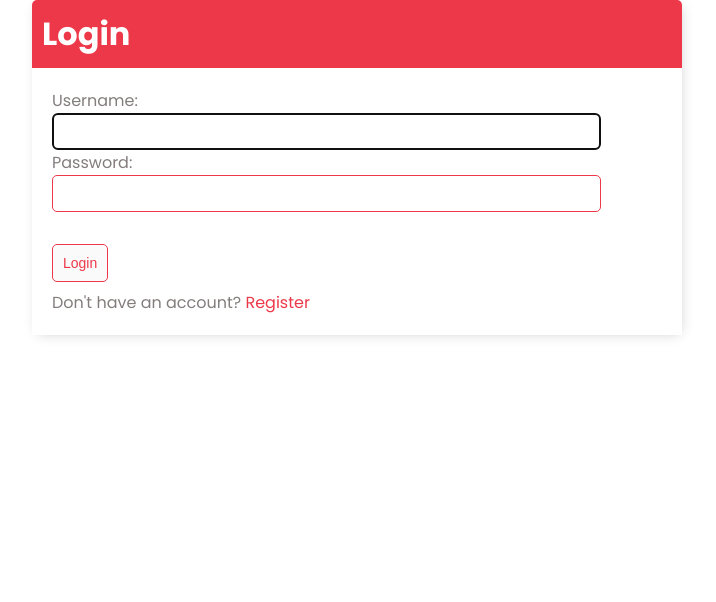
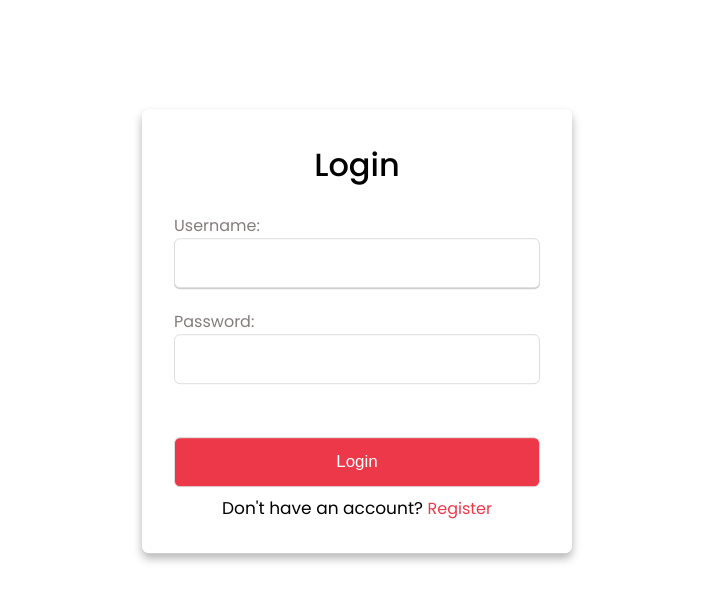
Before and after one commit to jopanmatthew/django-ecommerce, a Django app: page /login/ in a window 1280 px wide. Shown: the part 117-719 px from the top of the page, without its empty margins (283-999 px from the left). Run offline with Django 4.2, Linux system fonts and the light colour scheme.

Commit message:
new changes

```diff
--- a/static/css/main.css
+++ b/static/css/main.css
@@ -658,54 +658,91 @@ td .subtotal {
 }
 
 .container-2 {
-  max-width: 650px;
-  margin: auto;
-  background-color: #fff;
-  --webkit-box-shadow: 2px 2px 13px -4px rgba(0, 0, 0, 0.21);
-  box-shadow: 2px 2px 13px -4px rgba(0, 0, 0, 0.21);
+  position: absolute;
+  top: 50%;
+  left: 50%;
+  transform: translate(-50%,-50%);
+  max-width: 430px;
+  width: 100%;
+  border-radius: 7px;
+  box-shadow: 0 5px 10px rgba(0,0,0,0.3);
+  margin-top: 3rem;
 }
 
-.header-bar {
-  display: flex;
-  justify-content: space-between;
-  color: #fff;
-  padding: 10px;
-  border-radius: 5px 5px 0 0;
-  background: linear-gradient(90deg, #ed3849 0%, #ed3849 43%, #ed3849 100%);
+.container-2 .form{
+  padding: 2rem;
 }
 
-.header-bar a {
-  color: rgb(247, 247, 247);
+.form header{
+  font-size: 2rem;
+  font-weight: 500;
+  text-align: center;
+  margin-bottom: 1.5rem;
+}
+
+.form input{
+  height: 50px;
+  width: 100%;
+  padding: 0 15px;
+  font-size: 17px;
+  margin-bottom: 1.3rem;
+  border: 1px solid #ddd;
+  border-radius: 6px;
+  outline: none;
+}
+
+.form input:focus{
+  box-shadow: 0 1px 0 rgba(0,0,0,0.2);
+}
+
+.form a{
+  font-size: 16px;
+  color: var(--primary-color);
   text-decoration: none;
 }
 
-.card-body {
-  padding: 20px;
-  color: #4b5156;
+.form a:hover{
+  text-decoration: underline;
 }
 
-.card-body a {
-  color: #ed3849;
+.form input.button{
+  color: #fff;
+  background: #009579;
+  font-size: 1.2rem;
+  font-weight: 500;
+  letter-spacing: 1px;
+  margin-top: 1.7rem;
+  cursor: pointer;
+  transition: 0.4s;
+}
+
+.form input.button:hover{
+  background: #006653;
+}
+
+.signup{
+  font-size: 17px;
+  text-align: center;
+}
+
+.signup label{
+  color: #009579;
+  cursor: pointer;
+}
+
+.signup label:hover{
+  text-decoration: underline;
 }
 
 .btn-acc {
   border: 1px solid #ed3849;
-  background-color: #FAFAFA;
-  color: #ed3849;
+  background-color: var(--primary-color);
+  color: #fff;
   padding: 10px;
   font-size: 14px;
   border-radius: 5px;
   cursor: pointer;
   text-decoration: none;
-}
-
-input[type=text],
-input[type=password],
-textarea {
-  border: 1px solid #ed3849;
-  border-radius: 5px;
-  padding: 10px;
-  width: 90%;
 }
 
 .container-3 {
--- a/store/templates/store/login.html
+++ b/store/templates/store/login.html
@@ -4,17 +4,18 @@
 
 {% block content %}
     <div class="container-2">
-        <div class="header-bar">
-            <h1>Login</h1>
+        <div class="login form">
+            <header>Login</header>
+            <form method="POST">
+                {% csrf_token %}
+                {{ form.as_p }}
+                <input class="btn-acc" type="Submit" value="Login" style="margin: 2rem 0 .5rem 0;">
+            </form>
+            <div class="signup">
+                <span class="signup">Don't have an account?
+                    <label for="check"> <a href="{% url 'register' %}">Register</a></label>
+                </span>
             </div>
-
-            <div class="card-body">
-                <form method="POST">
-                    {% csrf_token %}
-                    {{ form.as_p }}
-                    <input class="btn-acc" type="Submit" value="Login" style="margin: 2rem 0 .5rem 0;">
-                </form>
-                <p>Don't have an account? <a href="{% url 'register' %}">Register</a></p>
-            </div>
+        </div>
     </div>
 {% endblock content %}
```
Also changed, not shown: store/templates/store/register.html (+16 -8 lines), db.sqlite3.
